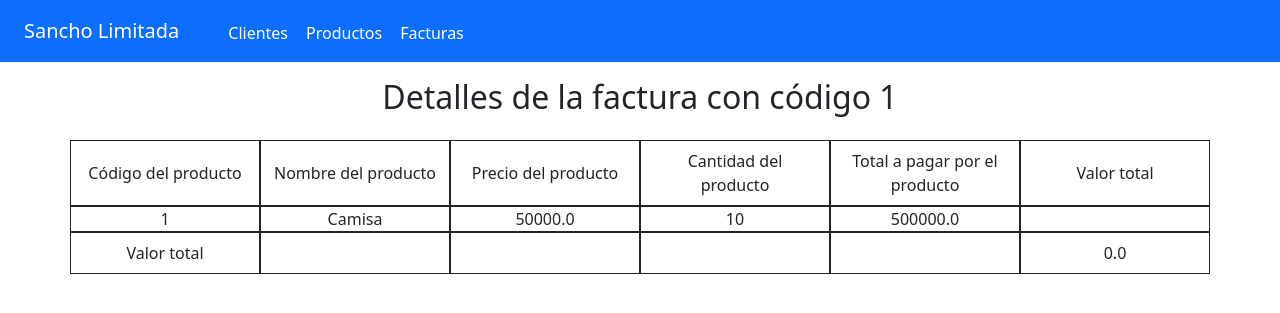
After one commit to Juandiego001/sancho-limitada, a Flask app: page /facturas-detalles/1 in a window 1280 px wide. The commit adds this page. Shown: the top 313 px of the page. Run offline with Flask 3, Linux system fonts and the light colour scheme; data comes from the database, SQL or seed files in the repository; parts of the project's set-up code (start-up, migrations or seed data) failed here and were passed over.

Commit message:
Finalizando todo el proyecto. Ultimas secciones trabajadas: añadir producto a la factura contemplando activos e inactivos y listando clientes en orden de compras

```diff
--- a/controllers/detallesController.py
+++ b/controllers/detallesController.py
@@ -0,0 +1 @@
+# Este archivo de controlador no fue necesario
--- a/controllers/facturasController.py
+++ b/controllers/facturasController.py
@@ -1,62 +1,180 @@
-from flask import render_template, redirect, Blueprint
+from flask import render_template, redirect, Blueprint, make_response, request
 from models.facturasModel import Facturas
 from models.clientesModel import Clientes
 from models.productosModel import Productos
 from models.detallesModel import Detalles
 from server import db
+import json
+from datetime import datetime
 
 def facturasGet():
+    # Obtenemos los productos agregados que se han almacenado en las cookies
+    productosAgregados = request.cookies.get('productosAgregados')
+
+    auxProductosAgregados = []
+    if productosAgregados != None:
+        productosAgregados = json.loads(productosAgregados)
+        print("preba")
+        # Obtener los nombres de los productos con el código registrado en las cookies
+        for producto in productosAgregados:
+            print(producto)
+            codigo = producto['codigoProducto']
+            cantidad = producto['cantidadProducto']
+            nombre = Productos.query.get(codigo).nombre
+            auxProductosAgregados.append({'codigoProducto': codigo, 'nombreProducto': nombre, 'cantidadProducto': cantidad})
+
     facturas = Facturas.query.all()
     productos = Productos.query.all()
 
-    return render_template('facturas.html', facturas=facturas, productos=productos)
+    return render_template('facturas.html', facturas=facturas, productos=productos, productosAgregados=auxProductosAgregados)
 
-# Método que retorna el valor total de una factura brindando el código
-def facturasCodigo(codigo):
+
+# Método para crear facturas
+def facturasPost(form):
+    cedula_cliente = form['cedula_cliente']
+    cliente = Clientes.query.get(cedula_cliente)
+
+    resp = make_response(redirect('/facturas'))
+
+    productosAgregados = request.cookies.get('productosAgregados')
+    productosAgregados = json.loads(productosAgregados)
+    # El cliente existirá cuando sea diferente de None
+    if cliente != None:
+        fecha = datetime.date(datetime.now())
+        metodo = form['metodo']
+
+        # Se debe calcular el valorTotal
+        valorTotal = 0
+
+        for productoAgregado in productosAgregados:
+            codigo = int(productoAgregado['codigoProducto'])
+            cantidad = int(productoAgregado['cantidadProducto'])
+
+            producto = Productos.query.get(codigo)
+            precio = producto.precio
+            valorTotal += precio * cantidad
+
+        factura = Facturas(cedula_cliente, fecha, metodo, valorTotal)
+        db.session.add(factura)
+        db.session.flush()
+
+        # Se debe crear el detalle con la factura recién creada y los productos creados
+        codigo_factura = factura.codigo
+
+        for productoAgregado in productosAgregados:
+            codigo = int(productoAgregado['codigoProducto'])
+            cantidad = int(productoAgregado['cantidadProducto'])
+            detalle = Detalles(codigo_factura, codigo, cantidad)
+            db.session.add(detalle)
+            db.session.commit()
+
+        db.session.commit()
+
+        # Se limpian las cookies
+        resp.set_cookie('productosAgregados', '', expires=0)
+    return resp
+
+# Método para editar/actualizar las facturas
+def facturasPut(codigo, form):
     factura = Facturas.query.get(codigo)
-    valorTotal = factura.valorTotal
-    return {'valorTotal': valorTotal}
 
-def facturasPost(form):
-    codigo = form['codigo']
+    nuevaCedula = form['cedula_cliente']
 
-    # Verificamos si el código ya existe o no
-    existe = Facturas.query.get(codigo)
+    # Se valida que la nueva cédula exista en la base de datos
+    cliente = Clientes.query.get(nuevaCedula)
+    if cliente != None:
+        nuevoMetodo = form['metodo']
 
-    if not(existe):
-        cedula_cliente = form['cedula_cliente']
+        factura.cedula_cliente = nuevaCedula
+        factura.metodo = nuevoMetodo
 
-        # Debemos verificar si efectivamente existe la cédula del cliente
-        existe = Clientes.query.get(cedula_cliente)
-        if existe:
-            fecha = form['fecha']
-            metodo = form['metodo']
-            valorTotal = form['valorTotal']
-
-            factura = Facturas(codigo, fecha, metodo, valorTotal)
-            db.session.add(factura)
-            db.session.commit()
+        db.session.commit()
 
     return redirect('/facturas')
 
+def facturasDelete(codigo):
+    factura = Facturas.query.get(codigo)
+
+    db.session.delete(factura)
+    db.session.commit()
+    return redirect('/facturas')
+
 # Método para agregar productos a una factura
-def facturasProducto(productosAgregados):
+def facturasProducto(form):
 
-    print(productosAgregados)
+    producto = {}
+    producto['codigoProducto'] = form['codigoProducto']
+    producto['cantidadProducto'] = form['cantidadProducto']
 
     facturas = Facturas.query.all()
     productos = Productos.query.all()
-    return render_template('facturas.html', facturas=facturas, productos=productos, detalles=detalles, productosAgregados=productosAgregados)
 
+    resp = make_response(redirect('/facturas'))
+    productosAgregados = request.cookies.get('productosAgregados')
 
-def facturasPut(codigo, form):
-    factura = Facturas.query.get(codigo)
+    if productosAgregados != None:
+        productosAgregados = json.loads(productosAgregados)
+        productosAgregados.append(producto)
+        resp.set_cookie('productosAgregados', json.dumps(productosAgregados))
+    else:
+        resp.set_cookie('productosAgregados', json.dumps([producto]))
 
-    nuevoCodigo = form['codigo']
-    fecha = form['fecha']
-    metodo = form['metodo']
-    valorTotal = form['valorTotal']
+    return resp
 
+# Método para editar productos agregados a una factura
+def facturasProductoPut(index, form):
+    productosAgregados = request.cookies.get('productosAgregados')
+    productosAgregados = json.loads(productosAgregados)
+
+    # Nuevos datos para el producto
+    nuevoCodigo = form['codigoProducto']
+    nuevaCantidad = form['cantidadProducto']
+
+    producto = productosAgregados[index]
+    producto['codigoProducto'] = nuevoCodigo
+    producto['cantidadProducto'] = nuevaCantidad
+
+    productosAgregados[index] = producto
+
+    resp = make_response(redirect('/facturas'))
+    resp.set_cookie('productosAgregados', json.dumps(productosAgregados))
+    return resp
+
+# Método para eliminar productos agregados a una factura
+def facturasProductoDelete(index):
+    productosAgregados = request.cookies.get('productosAgregados')
+    productosAgregados = json.loads(productosAgregados)
+    del productosAgregados[index]
+
+    resp = make_response(redirect('/facturas'))
+    resp.set_cookie('productosAgregados', json.dumps(productosAgregados))
+    return resp
+
+# Método para ver los detalles de una factura
+def facturasDetalles(codigo):
+    detalles = Detalles.query.filter_by(codigo_factura=codigo)
+    detallesResults = db.session.execute(detalles)
+
+    # Se debe enviar el valor por cada producto
+    detallesProducto = []
+    for detalle in detallesResults.scalars():
+        # Obtenemos código del producto y la cantidad para después
+        # determinar el precio y hallar el costo por cada producto
+        codigo_producto = detalle.codigo_producto
+        cantidad = detalle.cantidad
+
+        producto = Productos.query.get(codigo_producto)
+        precio = producto.precio
+        nombre = producto.nombre
+
+        cantidadPrecio = cantidad * precio
+
+        detallesProducto.append({'codigo_producto': codigo_producto, 'nombre': nombre, 'cantidad': cantidad, 'precio': precio, 'cantidadPrecio': cantidadPrecio})
+
+    # Debemos obtener el valorTotal de la factura
+    valorTotal = Facturas.query.get(codigo).valorTotal
+
+    return render_template('detalles.html', codigo_factura=codigo, detallesProducto=detallesProducto, valorTotal=valorTotal)
     factura.codigo = nuevoCodigo
     factura.fecha = fecha
     factura.metodo = metodo
@@ -65,9 +183,18 @@ def facturasPut(codigo, form):
     db.session.commit()
     return redirect('/facturas')
 
-def facturasDelete(codigo):
+
+
+
+
+
+
+
+
+
+
+# Método que retorna el valor total de una factura brindando el código
+def facturasCodigo(codigo):
     factura = Facturas.query.get(codigo)
-
-    db.session.delete(factura)
-    db.session.commit()
-    return redirect('/facturas')
+    valorTotal = factura.valorTotal
+    return {'valorTotal': valorTotal}
--- a/database/script_creacion.sql
+++ b/database/script_creacion.sql
@@ -77,3 +77,8 @@ VALUES(1, 1, 10);
 
 -- Obtener todas las facturas de un cliente con el valor total a pagar
 SELECT C.cedula, F.valorTotal FROM CLIENTES C JOIN FACTURAS F ON C.cedula = F.cedula_cliente WHERE C.cedula = 123;
+
+-- Obtener los clientes en orden de cantidad de compras
+SELECT cedula_cliente, COUNT(*) FROM FACTURAS
+    GROUP BY cedula_cliente
+    ORDER BY COUNT(*) DESC;
--- a/models/detallesModel.py
+++ b/models/detallesModel.py
@@ -5,3 +5,8 @@ class Detalles(db.Model):
     codigo_factura = db.Column(db.Integer, nullable=False)
     codigo_producto = db.Column(db.Integer, nullable=False)
     cantidad = db.Column(db.Integer, nullable=False)
+
+    def __init__(self, codigo_factura, codigo_producto, cantidad):
+        self.codigo_factura = codigo_factura
+        self.codigo_producto = codigo_producto
+        self.cantidad = cantidad
--- a/models/facturasModel.py
+++ b/models/facturasModel.py
@@ -12,8 +12,7 @@ class Facturas(db.Model):
     metodo = db.Column(db.String(30), nullable=False)
     valorTotal =  db.Column(db.Float, nullable=False, default=0.0)
 
-    def __init__(self, codigo, cedula_cliente, fecha, metodo, valorTotal):
-        self.codigo = codigo
+    def __init__(self, cedula_cliente, fecha, metodo, valorTotal):
         self.cedula_cliente = cedula_cliente
         self.fecha = fecha
         self.metodo = metodo
--- a/routes/clientesRoutes.py
+++ b/routes/clientesRoutes.py
@@ -1,6 +1,6 @@
 from flask import request, render_template, redirect
 from server import app
-from controllers.clientesController import clientesGet, clientesPost, clientesPut, clientesDelete
+from controllers.clientesController import *
 
 @app.route('/clientes')
 def clientesRouteGet():
--- a/routes/detallesRoutes.py
+++ b/routes/detallesRoutes.py
@@ -1,3 +1,4 @@
+# Este archivo de rutas no fue necesario
 from flask import request, render_template
 from server import app
 
--- a/routes/facturasRoutes.py
+++ b/routes/facturasRoutes.py
@@ -1,6 +1,6 @@
 from flask import request, render_template
 from server import app
-from controllers.facturasController import facturasGet, facturasPost, facturasPut, facturasDelete, facturasCodigo, facturasProducto
+from controllers.facturasController import *
 
 @app.route('/facturas')
 def facturasRouteGet():
@@ -27,3 +27,20 @@ def facturasRouteCodigo(codigo):
 @app.route('/facturas-productos', methods=['GET', 'POST'])
 def facturasRouteProducto():
     return facturasProducto(request.form)
+
+# Actualizar productos agregados a una factura
+@app.route('/facturas-productos-put/<index>', methods=['GET', 'POST'])
+def facturasRouteProductoPut(index):
+    index = int(index)
+    return facturasProductoPut(index, request.form)
+
+# Remover productos agregados a una factura
+@app.route('/facturas-productos-delete/<index>')
+def facturasRouteProductoDelete(index):
+    index = int(index)
+    return facturasProductoDelete(index)
+
+# Ver detalles de una factura
+@app.route('/facturas-detalles/<codigo>')
+def facturasRouteDetalles(codigo):
+    return facturasDetalles(codigo)
--- /dev/null
+++ b/templates/detalles.html
@@ -0,0 +1,65 @@
+{% extends 'layout.html' %}
+{% block body %}
+    <h2 class="w-100 text-center py-3">Detalles de la factura con código {{ codigo_factura }}</h2>
+
+    <div class="container">
+        <div class="row">
+            <div class="col d-flex justify-content-center align-items-center border border-dark py-2 text-center">
+                Código del producto
+            </div>
+            <div class="col d-flex justify-content-center align-items-center border border-dark py-2 text-center">
+                Nombre del producto
+            </div>
+            <div class="col d-flex justify-content-center align-items-center border border-dark py-2 text-center">
+                Precio del producto
+            </div>
+            <div class="col d-flex justify-content-center align-items-center border border-dark py-2 text-center">
+                Cantidad del producto
+            </div>
+            <div class="col d-flex justify-content-center align-items-center border border-dark py-2 text-center">
+                Total a pagar por el producto
+            </div>
+            <div class="col d-flex justify-content-center align-items-center border border-dark py-2 text-center">
+                <!-- Para las acciones y mostrar el valor total -->
+                Valor total
+            </div>
+        </div>
+        {% for detalle in detallesProducto %}
+        <div class="row">
+            <div class="col d-flex justify-content-center align-items-center border border-dark">
+                {{ detalle.codigo_producto }}
+            </div>
+            <div class="col d-flex justify-content-center align-items-center border border-dark">
+                {{ detalle.nombre }}
+            </div>
+            <div class="col d-flex justify-content-center align-items-center border border-dark">
+                {{ detalle.precio }}
+            </div>
+            <div class="col d-flex justify-content-center align-items-center border border-dark">
+                {{ detalle.cantidad }}
+            </div>
+            <div class="col d-flex justify-content-center align-items-center border border-dark">
+                {{ detalle.cantidadPrecio }}
+            </div>
+            <div class="col d-flex justify-content-center border border-dark py-2">
+                <!-- Para mostrar el valor total -->
+            </div>
+        </div>
+        {%  endfor %}
+        <div class="row">
+            <div class="col d-flex justify-content-center align-items-center border border-dark">
+                Valor total
+            </div>
+            <div class="col d-flex justify-content-center align-items-center border border-dark"></div>
+            <div class="col d-flex justify-content-center align-items-center border border-dark"></div>
+            <div class="col d-flex justify-content-center align-items-center border border-dark"></div>
+            <div class="col d-flex justify-content-center align-items-center border border-dark"></div>
+            <div class="col d-flex justify-content-center border border-dark py-2">
+                {{ valorTotal }}
+            </div>
+        </div>
+
+    </div>
+
+
+{% endblock %}
```
Also changed, not shown: controllers/clientesController.py (+20 -1 lines), controllers/productosController.py (+25 -1 lines), routes/productosRoutes.py (+11 -1 lines), templates/clientes.html (+23 -0 lines), templates/facturas.html (+84 -65 lines), templates/productos.html (+54 -1 lines).
